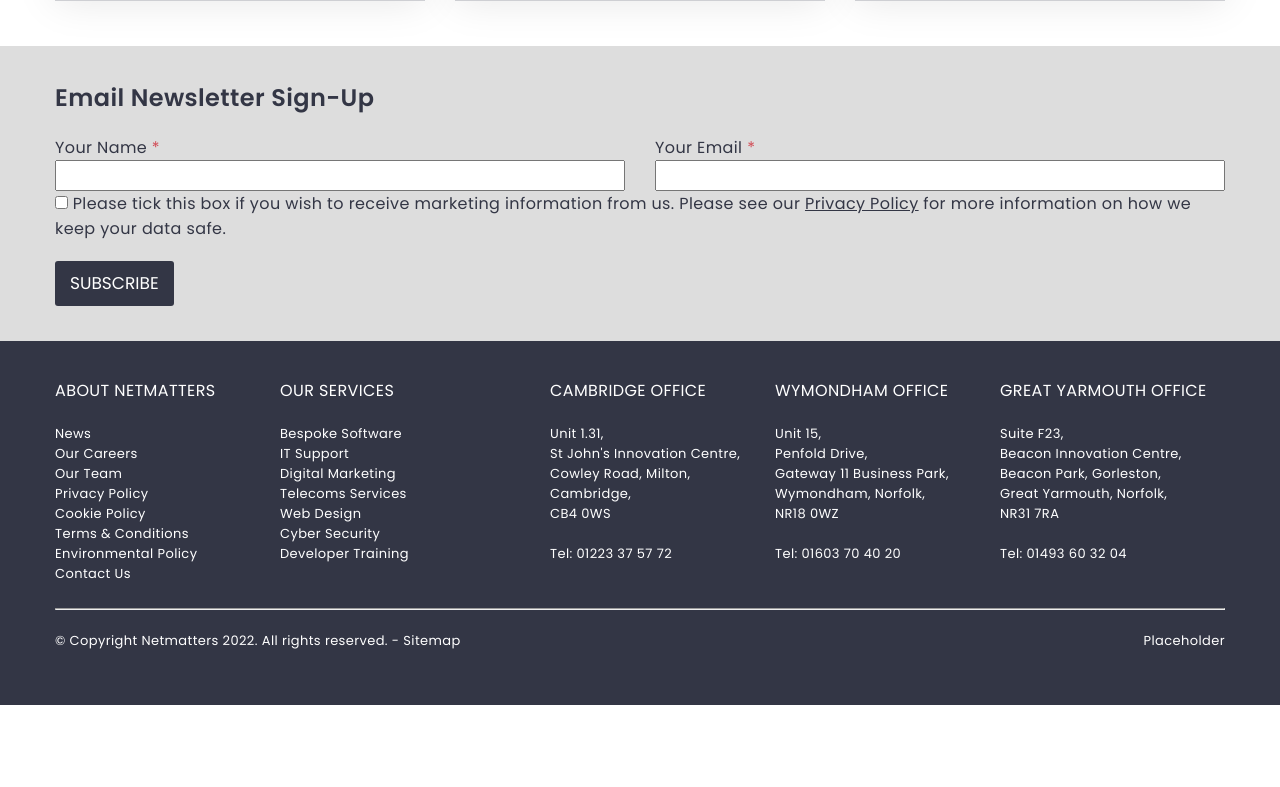
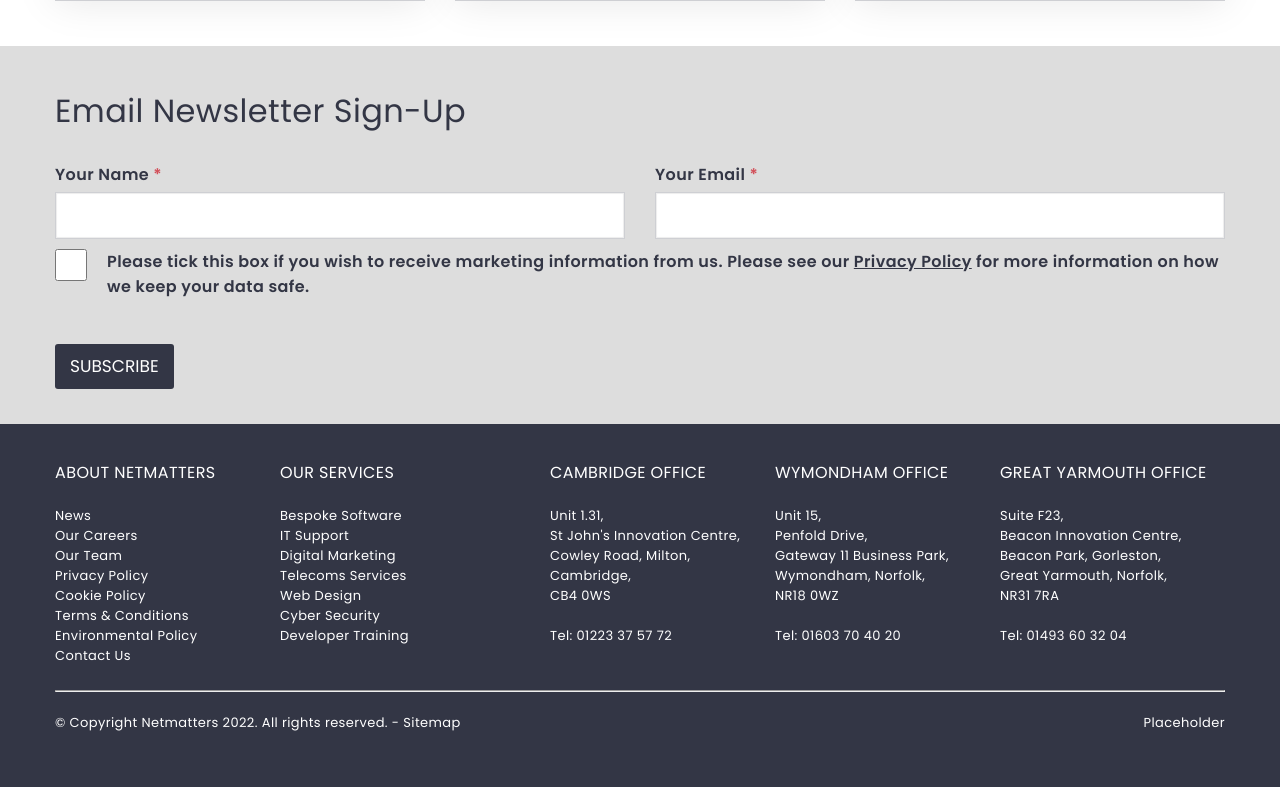
Before and after one commit to paul-roll/HTML-CSS-Reflection, a PHP site: page / in a window 1280 px wide. Shown: the part 2814-3601 px from the top of the page. Before the commit the page ends 3519 px from the top, so only its background shows below. Run offline with PHP 8.4, Linux system fonts and the light colour scheme; some libraries are stand-ins or nearby versions.

Commit message:
Fixed #13 Styled email section Combined header and email text boxes to single definitions.

```diff
--- a/css/stylesheet.css
+++ b/css/stylesheet.css
@@ -321,48 +321,59 @@ ul {
   padding: 0;
 }
 
-/* line 49, ../../Users/paulr/Desktop/Netmatters/HTML & CSS Reflection/scss/2.base/_base.scss */
+/* line 47, ../../Users/paulr/Desktop/Netmatters/HTML & CSS Reflection/scss/2.base/_base.scss */
+input[type=text] {
+  width: 100%;
+  padding: 5px 15px;
+  font-size: 14px;
+  line-height: 22px;
+  border: 1px solid #cecfd3;
+  color: #4d4e55;
+  box-shadow: inset 0 0 1px 1px rgba(0, 0, 0, 0.075);
+}
+
+/* line 58, ../../Users/paulr/Desktop/Netmatters/HTML & CSS Reflection/scss/2.base/_base.scss */
 .hidden {
   display: none;
 }
 
 @media (min-width: 768px) {
-  /* line 53, ../../Users/paulr/Desktop/Netmatters/HTML & CSS Reflection/scss/2.base/_base.scss */
+  /* line 62, ../../Users/paulr/Desktop/Netmatters/HTML & CSS Reflection/scss/2.base/_base.scss */
   .hide-sm {
     display: none;
   }
 }
 
 @media (min-width: 768px) {
-  /* line 58, ../../Users/paulr/Desktop/Netmatters/HTML & CSS Reflection/scss/2.base/_base.scss */
+  /* line 67, ../../Users/paulr/Desktop/Netmatters/HTML & CSS Reflection/scss/2.base/_base.scss */
   .show-sm {
     display: inherit;
   }
 }
 
 @media (min-width: 992px) {
-  /* line 64, ../../Users/paulr/Desktop/Netmatters/HTML & CSS Reflection/scss/2.base/_base.scss */
+  /* line 73, ../../Users/paulr/Desktop/Netmatters/HTML & CSS Reflection/scss/2.base/_base.scss */
   .hide-md {
     display: none;
   }
 }
 
 @media (min-width: 992px) {
-  /* line 69, ../../Users/paulr/Desktop/Netmatters/HTML & CSS Reflection/scss/2.base/_base.scss */
+  /* line 78, ../../Users/paulr/Desktop/Netmatters/HTML & CSS Reflection/scss/2.base/_base.scss */
   .show-md {
     display: inherit;
   }
 }
 
 @media (min-width: 1260px) {
-  /* line 75, ../../Users/paulr/Desktop/Netmatters/HTML & CSS Reflection/scss/2.base/_base.scss */
+  /* line 84, ../../Users/paulr/Desktop/Netmatters/HTML & CSS Reflection/scss/2.base/_base.scss */
   .show-lg {
     display: inherit;
   }
 }
 
 @media (min-width: 1260px) {
-  /* line 80, ../../Users/paulr/Desktop/Netmatters/HTML & CSS Reflection/scss/2.base/_base.scss */
+  /* line 89, ../../Users/paulr/Desktop/Netmatters/HTML & CSS Reflection/scss/2.base/_base.scss */
   .hide-lg {
     display: none;
   }
@@ -471,16 +482,6 @@ ul {
 }
 
 /* line 41, ../../Users/paulr/Desktop/Netmatters/HTML & CSS Reflection/scss/3.layout/_header.scss */
-.header .search input {
-  font-size: 14px;
-  width: 100%;
-  padding-left: 15px;
-  border: 1px solid #cecfd3;
-  color: #4d4e55;
-  box-shadow: inset 0 0 1px 1px rgba(0, 0, 0, 0.075);
-}
-
-/* line 48, ../../Users/paulr/Desktop/Netmatters/HTML & CSS Reflection/scss/3.layout/_header.scss */
 .header .search input.wide {
   margin-top: 10px;
   padding-top: 10px;
@@ -488,7 +489,7 @@ ul {
   background: #E5E5E5;
 }
 
-/* line 55, ../../Users/paulr/Desktop/Netmatters/HTML & CSS Reflection/scss/3.layout/_header.scss */
+/* line 47, ../../Users/paulr/Desktop/Netmatters/HTML & CSS Reflection/scss/3.layout/_header.scss */
 .header .search .wide-btn {
   font-size: 20px;
   position: absolute;
@@ -496,38 +497,38 @@ ul {
   right: 10px;
 }
 
-/* line 63, ../../Users/paulr/Desktop/Netmatters/HTML & CSS Reflection/scss/3.layout/_header.scss */
+/* line 55, ../../Users/paulr/Desktop/Netmatters/HTML & CSS Reflection/scss/3.layout/_header.scss */
 .header .flex-container {
   display: flex;
   align-items: center;
   width: 100%;
 }
 
-/* line 67, ../../Users/paulr/Desktop/Netmatters/HTML & CSS Reflection/scss/3.layout/_header.scss */
+/* line 59, ../../Users/paulr/Desktop/Netmatters/HTML & CSS Reflection/scss/3.layout/_header.scss */
 .header .flex-container > * {
   padding: 10px;
   text-align: center;
 }
 
-/* line 71, ../../Users/paulr/Desktop/Netmatters/HTML & CSS Reflection/scss/3.layout/_header.scss */
+/* line 63, ../../Users/paulr/Desktop/Netmatters/HTML & CSS Reflection/scss/3.layout/_header.scss */
 .header .flex-container > :last-child {
   padding-right: 0;
 }
 
-/* line 76, ../../Users/paulr/Desktop/Netmatters/HTML & CSS Reflection/scss/3.layout/_header.scss */
+/* line 68, ../../Users/paulr/Desktop/Netmatters/HTML & CSS Reflection/scss/3.layout/_header.scss */
 .header .logo {
   margin-right: auto;
   max-width: 402px;
 }
 
-/* line 79, ../../Users/paulr/Desktop/Netmatters/HTML & CSS Reflection/scss/3.layout/_header.scss */
+/* line 71, ../../Users/paulr/Desktop/Netmatters/HTML & CSS Reflection/scss/3.layout/_header.scss */
 .header .logo img {
   padding: 0 10px 0 0;
   width: inherit;
 }
 
 @media (min-width: 768px) and (max-width: 991px) {
-  /* line 79, ../../Users/paulr/Desktop/Netmatters/HTML & CSS Reflection/scss/3.layout/_header.scss */
+  /* line 71, ../../Users/paulr/Desktop/Netmatters/HTML & CSS Reflection/scss/3.layout/_header.scss */
   .header .logo img {
     max-width: 345px;
   }
@@ -1806,11 +1807,49 @@ nav li > ul :last-child {
 }
 
 /* line 9, ../../Users/paulr/Desktop/Netmatters/HTML & CSS Reflection/scss/3.layout/_email.scss */
-.email #name, .email #email {
-  width: 100%;
+.email h2 {
+  font-size: 32px;
+  font-weight: 400;
 }
 
 /* line 13, ../../Users/paulr/Desktop/Netmatters/HTML & CSS Reflection/scss/3.layout/_email.scss */
+.email label {
+  font-size: 16px;
+  font-weight: 600;
+}
+
+/* line 17, ../../Users/paulr/Desktop/Netmatters/HTML & CSS Reflection/scss/3.layout/_email.scss */
+.email input[type=text] {
+  height: 47px;
+  margin-top: 5px;
+  margin-bottom: 10px;
+}
+
+/* line 31, ../../Users/paulr/Desktop/Netmatters/HTML & CSS Reflection/scss/3.layout/_email.scss */
+.email #checkbox {
+  float: left;
+  margin: auto;
+  width: 32px;
+  height: 32px;
+  margin-right: 20px;
+}
+
+/* line 37, ../../Users/paulr/Desktop/Netmatters/HTML & CSS Reflection/scss/3.layout/_email.scss */
+.email #checkbox:checked {
+  accent-color: #333645;
+}
+
+/* line 41, ../../Users/paulr/Desktop/Netmatters/HTML & CSS Reflection/scss/3.layout/_email.scss */
+.email .checkbox {
+  cursor: pointer;
+}
+
+/* line 45, ../../Users/paulr/Desktop/Netmatters/HTML & CSS Reflection/scss/3.layout/_email.scss */
+.email .checkboxwrapper {
+  margin-left: 50px;
+}
+
+/* line 50, ../../Users/paulr/Desktop/Netmatters/HTML & CSS Reflection/scss/3.layout/_email.scss */
 .email #subscribe {
   display: inline-block;
   font-size: 17px;
@@ -1831,24 +1870,24 @@ nav li > ul :last-child {
   text-decoration: none;
 }
 
-/* line 20, ../../Users/paulr/Desktop/Netmatters/HTML & CSS Reflection/scss/3.layout/_email.scss */
+/* line 57, ../../Users/paulr/Desktop/Netmatters/HTML & CSS Reflection/scss/3.layout/_email.scss */
 .email label a {
   text-decoration: underline;
 }
 
-/* line 24, ../../Users/paulr/Desktop/Netmatters/HTML & CSS Reflection/scss/3.layout/_email.scss */
+/* line 61, ../../Users/paulr/Desktop/Netmatters/HTML & CSS Reflection/scss/3.layout/_email.scss */
 .email .required::after {
   content: ' *';
   color: #D24D57;
 }
 
 @media (min-width: 992px) {
-  /* line 29, ../../Users/paulr/Desktop/Netmatters/HTML & CSS Reflection/scss/3.layout/_email.scss */
+  /* line 66, ../../Users/paulr/Desktop/Netmatters/HTML & CSS Reflection/scss/3.layout/_email.scss */
   .email .email-flex-container {
     display: flex;
     gap: 30px;
   }
-  /* line 33, ../../Users/paulr/Desktop/Netmatters/HTML & CSS Reflection/scss/3.layout/_email.scss */
+  /* line 70, ../../Users/paulr/Desktop/Netmatters/HTML & CSS Reflection/scss/3.layout/_email.scss */
   .email .email-flex-container > div {
     flex: 1 0;
   }
--- a/index.html
+++ b/index.html
@@ -370,8 +370,11 @@
                 <input id="email" type="text">
               </div>
             </div>
-            <input id="checkbox" type="checkbox">
-            <label for="checkbox">Please tick this box if you wish to receive marketing information from us. Please see our <a href="#">Privacy Policy</a> for more information on how we keep your data safe.</label><br>
+            <input class="checkbox" id="checkbox" type="checkbox">
+            <div class="checkboxwrapper">
+              <label class="checkbox" for="checkbox">Please tick this box if you wish to receive marketing information from us. Please see our <a href="#">Privacy Policy</a> for more information on how we keep your data safe.</label>
+            </div>
+            <br>
             <input id="subscribe" type="submit" value="Subscribe">
           </form>
         </div>
--- a/scss/2.base/_base.scss
+++ b/scss/2.base/_base.scss
@@ -44,6 +44,15 @@ ul {
     padding: 0;
 }
 
+input[type=text] {
+    width: 100%;
+    padding: 5px 15px;
+    font-size: 14px;
+    line-height: 22px;
+    border: 1px solid lighten($color-grey, 20%);
+    color: darken($color-grey, 30%);
+    box-shadow: inset 0 0 1px 1px rgba(0,0,0,.075);
+}
 
 
 .hidden {
--- a/scss/3.layout/_email.scss
+++ b/scss/3.layout/_email.scss
@@ -6,9 +6,46 @@
     background-color: $color-email-bg;
     color: $color-tuna;
 
-    #name, #email {
-        width: 100%;
+    h2 {
+        font-size: 32px;
+        font-weight: 400;
     }
+    label {
+        font-size: 16px;
+        font-weight: 600;
+    }
+    input[type=text] {
+        height: 47px;
+        margin-top: 5px;
+        margin-bottom: 10px;
+    }
+    // input[type=checkbox] {
+    //     // float: left;
+    //     width: 32px;
+    //     height: 32px;
+    //     &:active {
+    //         background-color: red;
+    //     }
+    // }
+
+    #checkbox {
+        float: left;
+        margin: auto;
+        width: 32px;
+        height: 32px;
+        margin-right: 20px;
+        &:checked {
+            accent-color: $color-tuna;
+        }
+    }
+    .checkbox {
+        cursor: pointer;
+    }
+
+    .checkboxwrapper {
+        margin-left: 50px;
+    }
+
 
     #subscribe {
         @include btn($color-white, $color-tuna);
--- a/scss/3.layout/_header.scss
+++ b/scss/3.layout/_header.scss
@@ -38,19 +38,11 @@
 
     .search {
         position: relative;
-        input {
-            font-size: 14px;
-            width: 100%;
-            padding-left: 15px;
-            border: 1px solid lighten($color-grey, 20%);
-            color: darken($color-grey, 30%);
-            box-shadow: inset 0 0 1px 1px rgba(0,0,0,.075);
-            &.wide {
-                margin-top: 10px;
-                padding-top: 10px;
-                padding-bottom: 10px;
-                background: #E5E5E5;
-            }
+        input.wide {
+            margin-top: 10px;
+            padding-top: 10px;
+            padding-bottom: 10px;
+            background: #E5E5E5;
         }
         .wide-btn {
             font-size: 20px;
```
Also changed, not shown: 1 other file.
